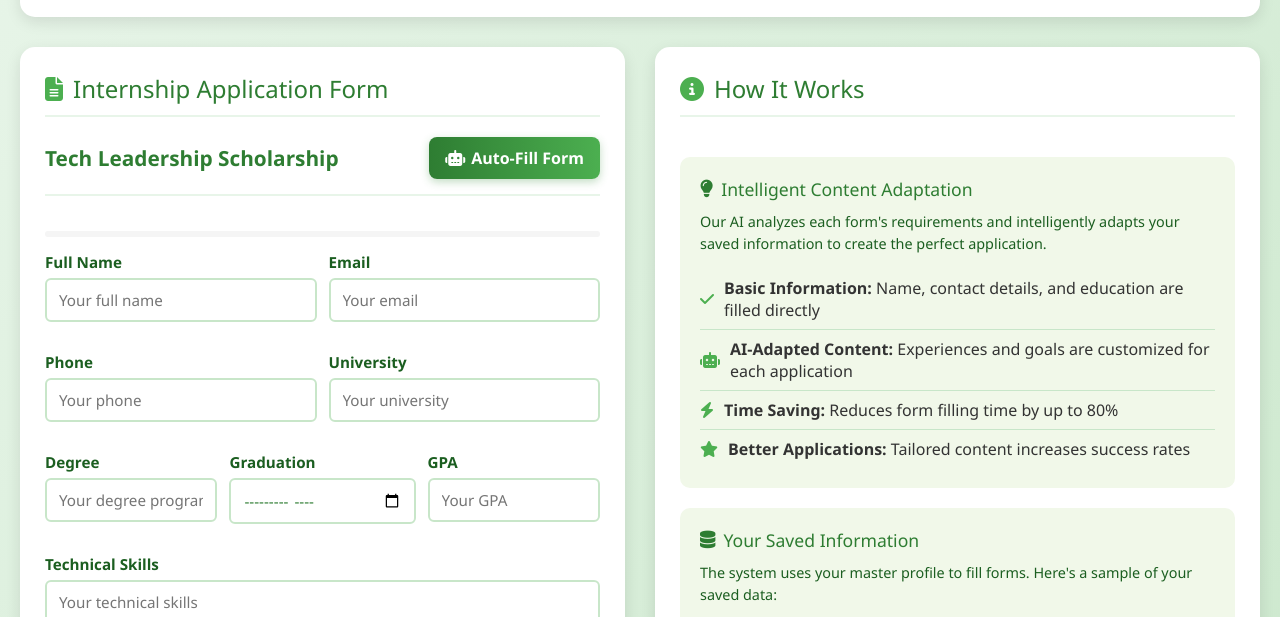
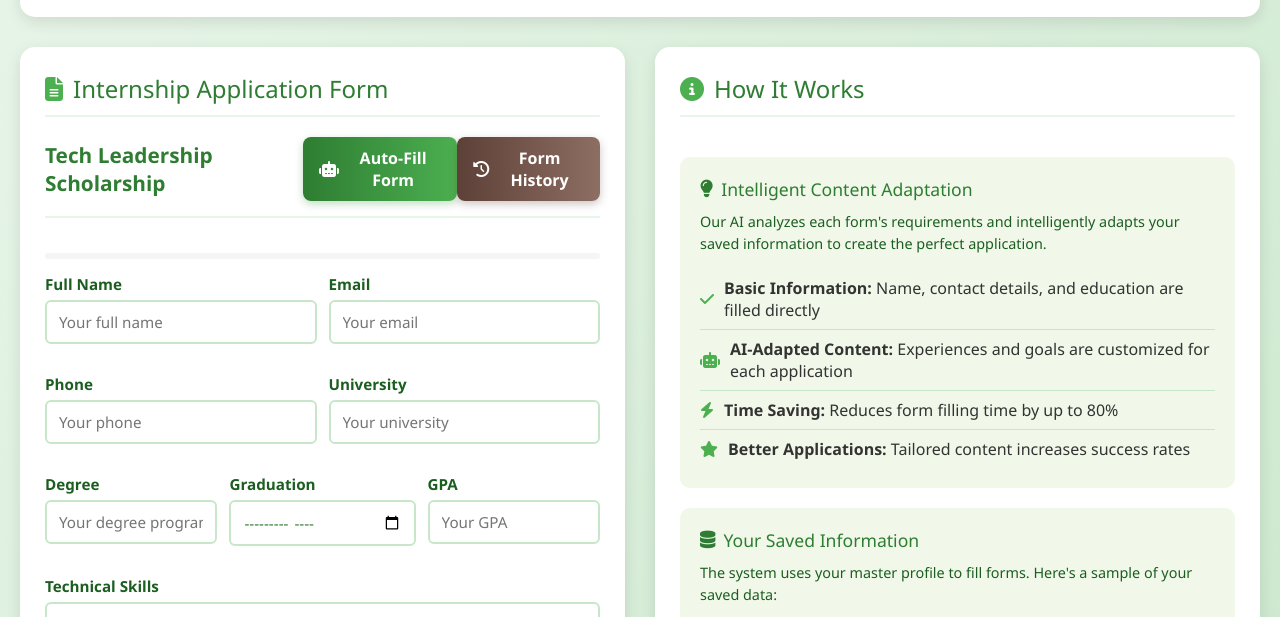
Before and after one commit to autouniform/autouniform.github.io, a plain HTML site: page demo.html in a window 1280 px wide. Shown: the part 135-752 px from the top of the page. Drawn offline with Linux system fonts and the light colour scheme.

Commit message:
Update demo.html

```diff
--- a/demo.html
+++ b/demo.html
@@ -295,6 +295,28 @@
             color: #4caf50;
         }
 
+        .history-btn {
+            background: linear-gradient(to right, #5d4037, #8d6e63);
+            color: white;
+            border: none;
+            border-radius: 8px;
+            padding: 10px 16px;
+            font-size: 1rem;
+            font-weight: 600;
+            cursor: pointer;
+            transition: all 0.3s ease;
+            box-shadow: 0 3px 8px rgba(93, 64, 55, 0.3);
+            display: flex;
+            align-items: center;
+            gap: 6px;
+        }
+
+        .history-btn:hover {
+            background: linear-gradient(to right, #4e342e, #6d4c41);
+            transform: translateY(-2px);
+            box-shadow: 0 5px 12px rgba(93, 64, 55, 0.4);
+        }
+
         @media (max-width: 768px) {
             .demo-container {
                 flex-direction: column;
@@ -333,6 +355,9 @@
                     <div class="form-title">Tech Leadership Scholarship</div>
                     <button class="auto-fill-btn" id="autoFillBtn">
                         <i class="fas fa-robot"></i> Auto-Fill Form
+                    </button>
+                    <button class="control-btn history-btn" id="historyBtn" onclick="window.location.href='history.html'">
+                        <i class="fas fa-history"></i> Form History
                     </button>
                 </div>
 
```
